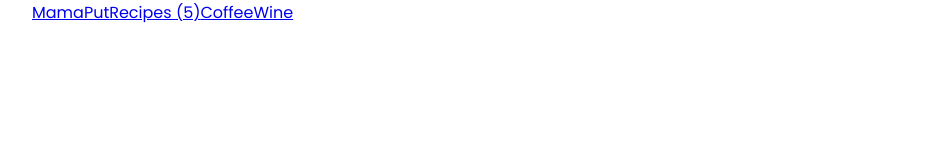
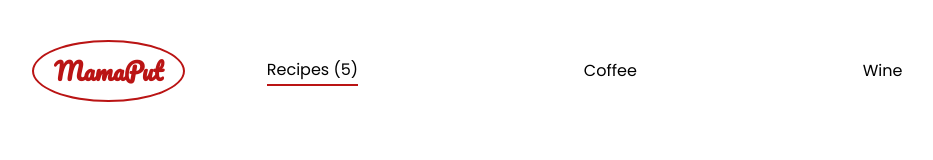
Before and after one commit to abiola-arobieke/js-capstone-project, a website built with webpack: page src/index.html in a window 1280 px wide. Shown: the whole page, without its empty margins (96-1029 px from the left). Built offline with nearby package versions, Linux system fonts and the light colour scheme; no server answers.

Commit message:
Add styling to the header section

```diff
--- a/src/style.css
+++ b/src/style.css
@@ -1,4 +1,5 @@
 @import url('https://fonts.googleapis.com/css2?family=Poppins:wght@400;500;600;700&display=swap');
+@import url('https://fonts.googleapis.com/css2?family=Pacifico&family=Poppins:wght@700&display=swap');
 
 html {
   scroll-behavior: smooth;
@@ -12,6 +13,11 @@ body {
   margin: 0;
 }
 
+a {
+  text-decoration: none;
+  color: #000;
+}
+
 h1,
 h2,
 h3,
@@ -23,6 +29,35 @@ h4 {
 
 .container {
   margin: 0 10%;
+}
+
+.logo > a {
+  font-family: 'Pacifico', cursive;
+  font-size: 24px;
+  font-weight: bolder;
+  color: #ba1414;
+  padding: 8px 20px;
+  width: 20%;
+  border: 2px solid #ba1414;
+  border-radius: 60%;
+}
+
+.nav {
+  padding: 50px 0;
+  margin-bottom: 80px;
+}
+
+.nav-link {
+  width: 80%;
+  margin-right: 15%;
+}
+
+.nav-link > div {
+  padding-bottom: 2px;
+}
+
+.nav-link > div:hover {
+  font-size: 18px;
 }
 
 .grid {
@@ -62,8 +97,20 @@ h4 {
   display: flex;
 }
 
+.gap-8pc {
+  gap: 8%;
+}
+
+.active {
+  border-bottom: 2px solid #ba1414;
+}
+
 .align-end {
   align-items: end;
+}
+
+.align-center {
+  align-items: center;
 }
 
 .flex-col {
```
